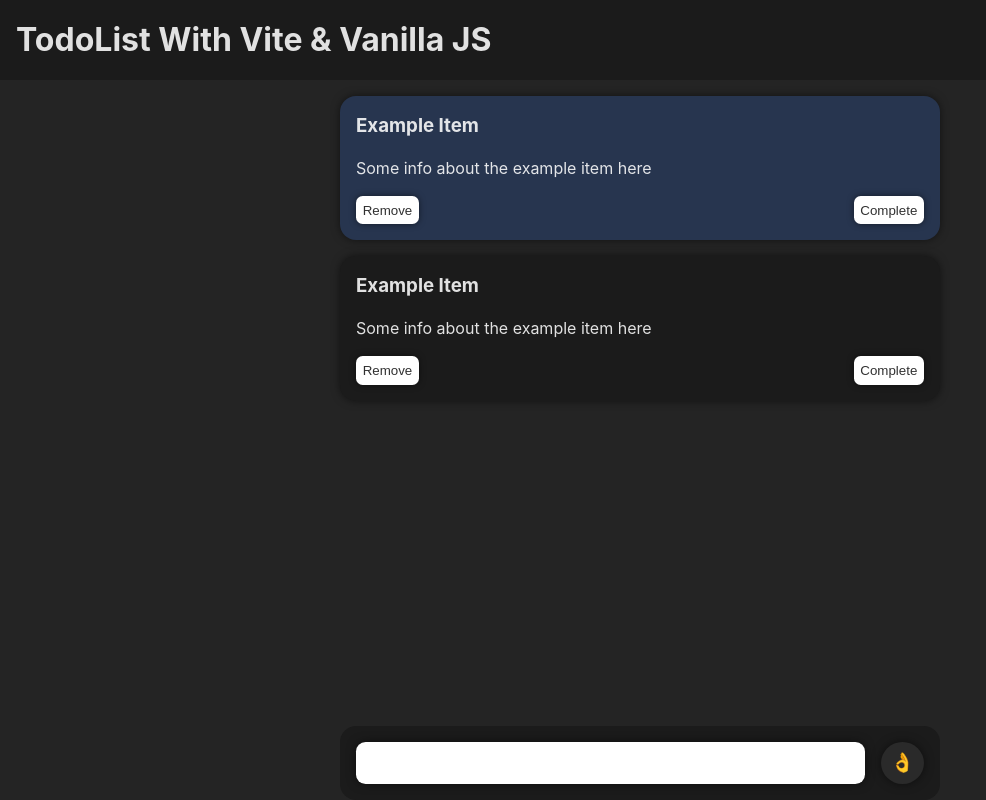
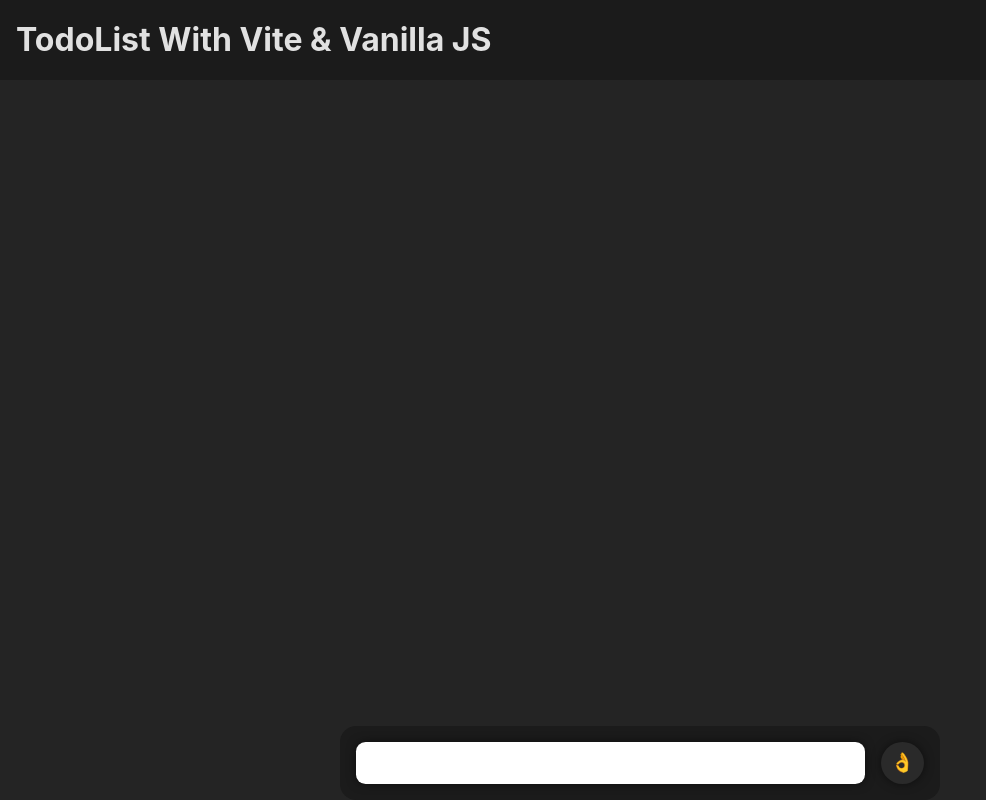
Before and after one commit to codespirityash/vite-vanilla-todo, a website built with Vite: page index.html in a window 1280 px wide. Shown: the whole page, without its empty margins (0-986 px from the left). Built offline with nearby package versions, Linux system fonts and the light colour scheme.

Commit message:
clear list

```diff
--- a/index.html
+++ b/index.html
@@ -12,34 +12,6 @@
         <h1>TodoList With Vite & Vanilla JS</h1>
       </header>
       <section id="list">
-        <section class="item activate">
-          <div class="header">
-            <h3>Example Item</h3>
-          </div>
-          <div class="content">
-            <p>
-              Some info about the example item here
-            </p>
-          </div>
-          <div class="footer">
-            <button class="remove">Remove</button>
-            <button class="complete">Complete</button>
-          </div>
-        </section>
-        <section class="item">
-          <div class="header">
-            <h3>Example Item</h3>
-          </div>
-          <div class="content">
-            <p>
-              Some info about the example item here
-            </p>
-          </div>
-          <div class="footer">
-            <button class="remove">Remove</button>
-            <button class="complete">Complete</button>
-          </div>
-        </section>
       </section>
       <footer>
         <input type="text" id="input">
```
